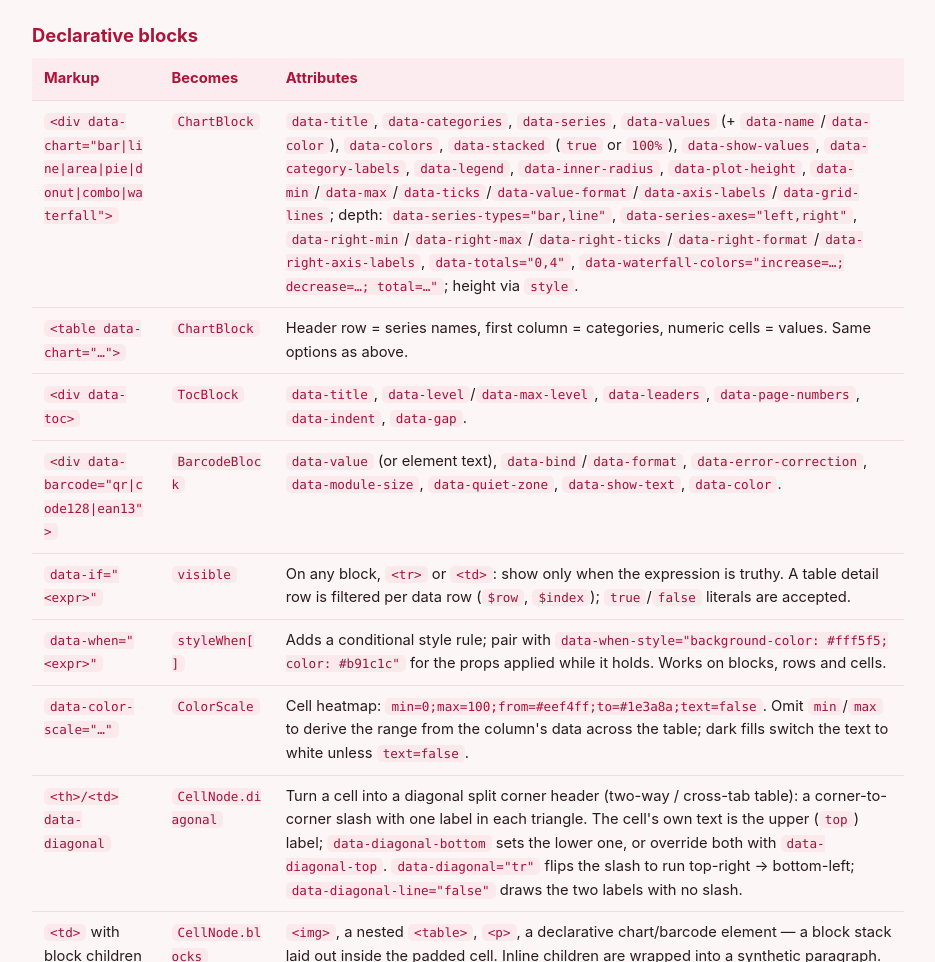
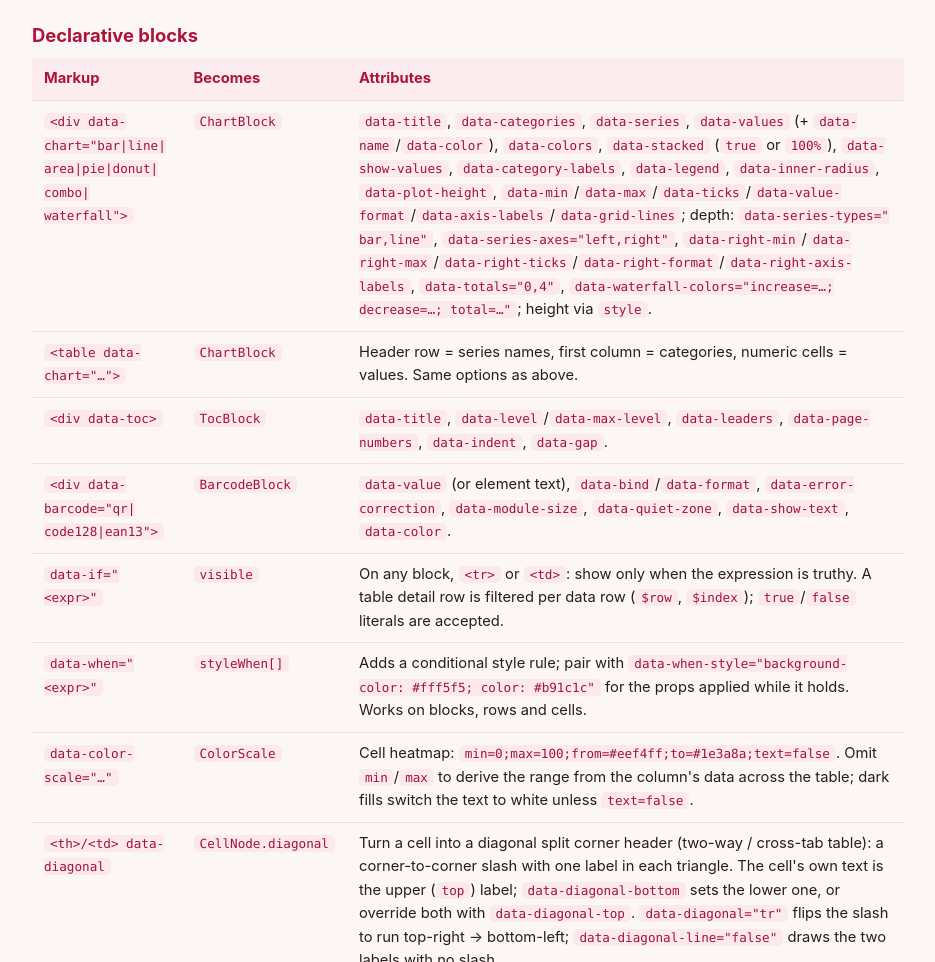
Before and after one commit to kenc90/pdf-report-engine, a website: page docs/api.html in a window 1280 px wide. Shown: the part 2400-3362 px from the top of the page, without its empty margins (306-1241 px from the left). Drawn offline with Linux system fonts and the light colour scheme.

Commit message:
update style

```diff
--- a/docs/api.html
+++ b/docs/api.html
@@ -122,9 +122,9 @@ h1, h2 { margin-bottom: 4pt; }           /* list */</code></pre>
         <thead><tr><th>Markup</th><th>Becomes</th><th>Attributes</th></tr></thead>
         <tbody>
           <tr>
-            <td><code>&lt;div data-chart="bar|line|area|pie|donut|combo|waterfall"&gt;</code></td>
+            <td><code>&lt;div data-chart="bar|<wbr>line|<wbr>area|<wbr>pie|<wbr>donut|<wbr>combo|<wbr>waterfall"&gt;</code></td>
             <td><code>ChartBlock</code></td>
-            <td><code>data-title</code>, <code>data-categories</code>, <code>data-series</code>, <code>data-values</code> (+ <code>data-name</code>/<code>data-color</code>), <code>data-colors</code>, <code>data-stacked</code> (<code>true</code> or <code>100%</code>), <code>data-show-values</code>, <code>data-category-labels</code>, <code>data-legend</code>, <code>data-inner-radius</code>, <code>data-plot-height</code>, <code>data-min</code>/<code>data-max</code>/<code>data-ticks</code>/<code>data-value-format</code>/<code>data-axis-labels</code>/<code>data-grid-lines</code>; depth: <code>data-series-types="bar,line"</code>, <code>data-series-axes="left,right"</code>, <code>data-right-min</code>/<code>data-right-max</code>/<code>data-right-ticks</code>/<code>data-right-format</code>/<code>data-right-axis-labels</code>, <code>data-totals="0,4"</code>, <code>data-waterfall-colors="increase=…; decrease=…; total=…"</code>; height via <code>style</code>.</td>
+            <td><code>data-title</code>, <code>data-categories</code>, <code>data-series</code>, <code>data-values</code> (+ <code>data-name</code>/<code>data-color</code>), <code>data-colors</code>, <code>data-stacked</code> (<code>true</code> or <code>100%</code>), <code>data-show-values</code>, <code>data-category-labels</code>, <code>data-legend</code>, <code>data-inner-radius</code>, <code>data-plot-height</code>, <code>data-min</code>/<code>data-max</code>/<code>data-ticks</code>/<code>data-value-format</code>/<code>data-axis-labels</code>/<code>data-grid-lines</code>; depth: <code>data-series-types="<wbr>bar,line"</code>, <code>data-series-axes="<wbr>left,right"</code>, <code>data-right-min</code>/<code>data-right-max</code>/<code>data-right-ticks</code>/<code>data-right-format</code>/<code>data-right-axis-labels</code>, <code>data-totals="0,4"</code>, <code>data-waterfall-colors="<wbr>increase=…; decrease=…; total=…"</code>; height via <code>style</code>.</td>
           </tr>
           <tr>
             <td><code>&lt;table data-chart="…"&gt;</code></td>
@@ -137,7 +137,7 @@ h1, h2 { margin-bottom: 4pt; }           /* list */</code></pre>
             <td><code>data-title</code>, <code>data-level</code>/<code>data-max-level</code>, <code>data-leaders</code>, <code>data-page-numbers</code>, <code>data-indent</code>, <code>data-gap</code>.</td>
           </tr>
           <tr>
-            <td><code>&lt;div data-barcode="qr|code128|ean13"&gt;</code></td>
+            <td><code>&lt;div data-barcode="qr|<wbr>code128|<wbr>ean13"&gt;</code></td>
             <td><code>BarcodeBlock</code></td>
             <td><code>data-value</code> (or element text), <code>data-bind</code>/<code>data-format</code>, <code>data-error-correction</code>, <code>data-module-size</code>, <code>data-quiet-zone</code>, <code>data-show-text</code>, <code>data-color</code>.</td>
           </tr>
@@ -154,7 +154,7 @@ h1, h2 { margin-bottom: 4pt; }           /* list */</code></pre>
           <tr>
             <td><code>data-color-scale="…"</code></td>
             <td><code>ColorScale</code></td>
-            <td>Cell heatmap: <code>min=0;max=100;from=#eef4ff;to=#1e3a8a;text=false</code>. Omit <code>min</code>/<code>max</code> to derive the range from the column's data across the table; dark fills switch the text to white unless <code>text=false</code>.</td>
+            <td>Cell heatmap: <code>min=0;<wbr>max=100;<wbr>from=#eef4ff;<wbr>to=#1e3a8a;<wbr>text=false</code>. Omit <code>min</code>/<code>max</code> to derive the range from the column's data across the table; dark fills switch the text to white unless <code>text=false</code>.</td>
           </tr>
           <tr>
             <td><code>&lt;th&gt;/&lt;td&gt; data-diagonal</code></td>
--- a/docs/assets/styles.css
+++ b/docs/assets/styles.css
@@ -384,8 +384,10 @@ code { font-family: "SFMono-Regular", Consolas, "Liberation Mono", Menlo, monosp
   padding: 1px 6px;
   border-radius: 5px;
   font-size: 0.86em;
-  /* Let long identifier/URL tokens break so they can't widen the page on narrow screens. */
-  overflow-wrap: anywhere;
+  /* `break-word` (not `anywhere`): a long token still breaks at end-of-line so it
+     can't widen the page, but — unlike `anywhere` — it does NOT shrink min-content,
+     so an auto-layout table column can't collapse to less than one whole word. */
+  overflow-wrap: break-word;
 }
 pre code { color: inherit; background: none; padding: 0; }
 .copy {
```
